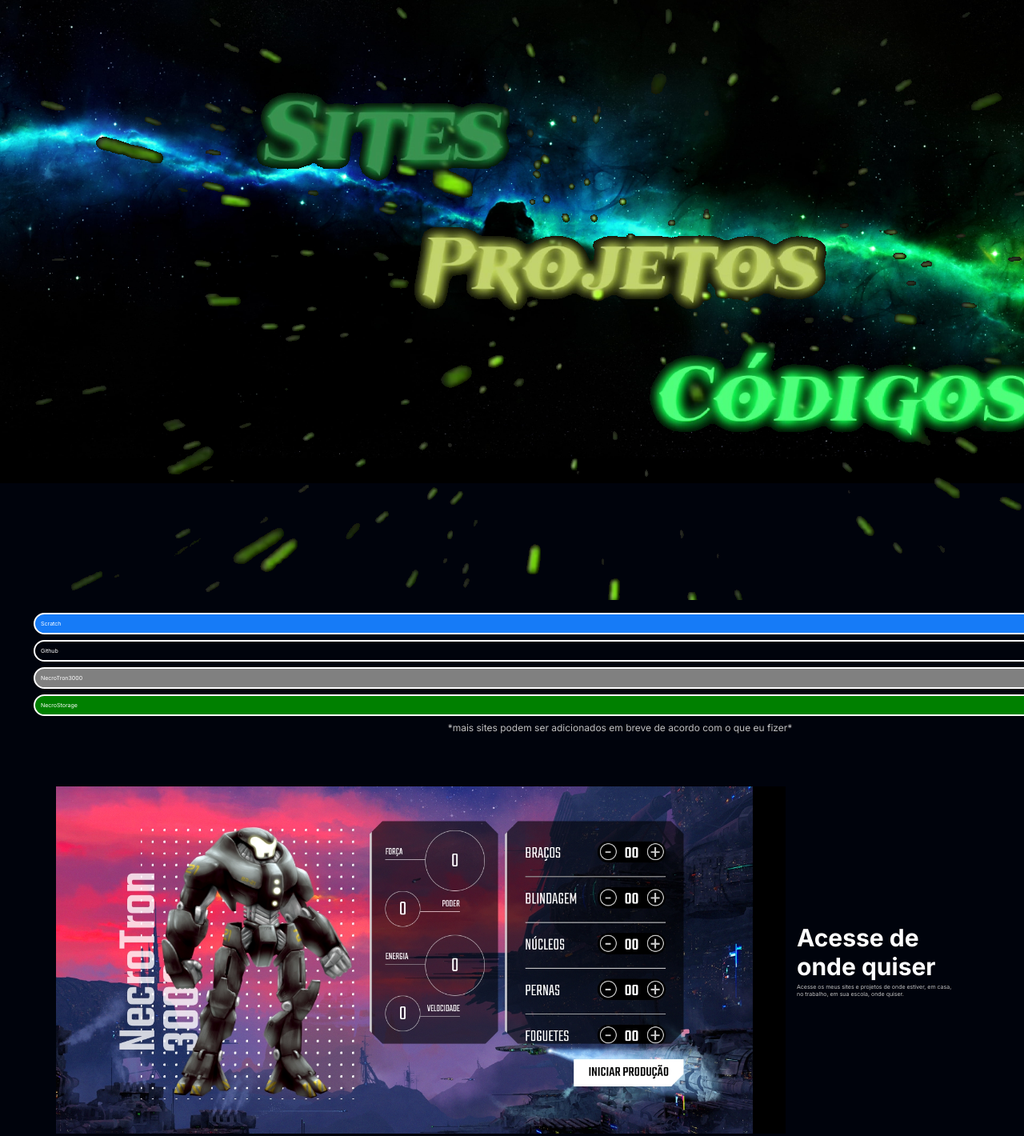
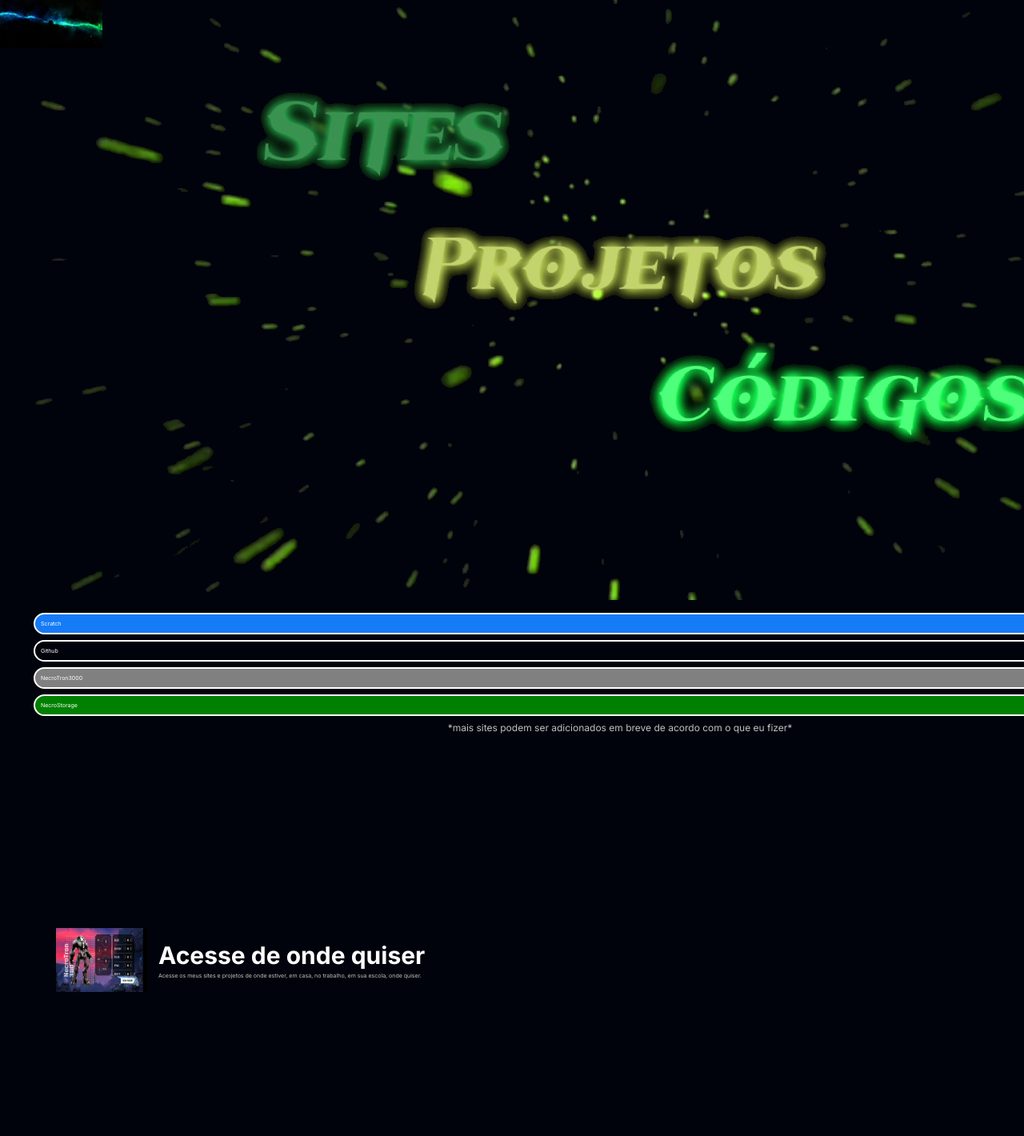
Before and after one commit to IzaacCoding36/IzaacWeb, a plain HTML site: page index.html in a window 1280 px wide. Shown: the top 1420 px of the page at 80% size. Drawn offline with Linux system fonts and the light colour scheme.

Commit message:
código atualizado

```diff
--- a/index.html
+++ b/index.html
@@ -68,7 +68,7 @@ Você pode aproveitar e conferir um modelo de personalização e interação (Ne
         </ul>
     </section>
     <footer class="rodape">
-        <img src="img/Logo.png" alt="NecroWeb" class="rodape__logo">
+        <img src="img/Logo.png" alt="NecroWeb" class="rodape__logo" class="secundario__imagem">
         <ul class="rodape__lista">
             <li class="lista__link">
                 <a href="#">Idioma</a>
--- a/styles.css
+++ b/styles.css
@@ -26,6 +26,8 @@ body {
     background-size: contain;
     align-items: center;
     text-align: center;
+    width: 10%;
+    height: 10%;
 }
 
 .container {
@@ -81,7 +83,8 @@ var(--branco-principal);
 }
 
 .secundario__imagem {
-    width: 80%;
+    width: 10%;
+    height: 10%;
 }
 
 .secundario {
```
